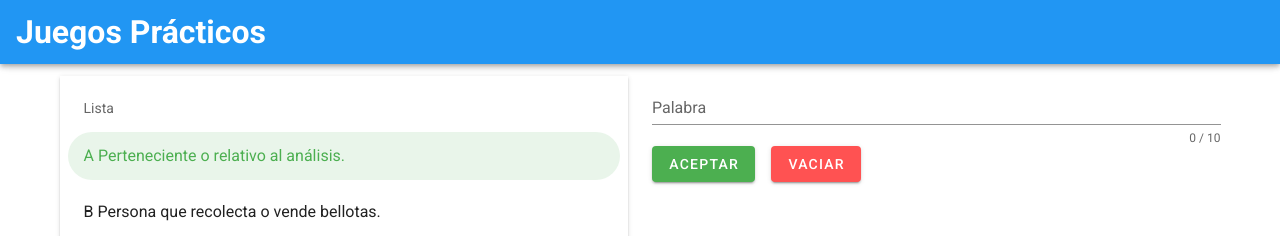
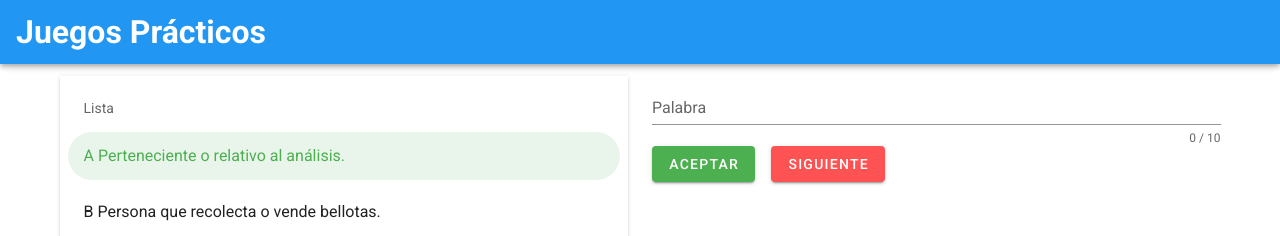
Before and after one commit to fasalgad/ruleta-palabras, a Vue app: page /ruleta in a window 1280 px wide. Shown: the top 236 px of the page. Built offline with nearby package versions, Linux system fonts and the light colour scheme.

Commit message:
Cambio todo  base

```diff
--- a/src/components/Ingreso.vue
+++ b/src/components/Ingreso.vue
@@ -49,8 +49,8 @@
             Aceptar
           </v-btn>
 
-          <v-btn color="error" class="mr-4" @click="reset">
-            Vaciar
+          <v-btn color="error" class="mr-4" @click="saltar">
+            Siguiente
           </v-btn>
         </v-form>
       </v-col>
@@ -269,12 +269,10 @@ export default {
     seleccionado (palabra) {
       console.log(palabra)
     },
-    reset () {
-      console.log('Reestableciendo')
+    saltar () {
+      console.log('Saltando')
     },
-    agregarpalabra () {
-      this.NuevaPalabra = ''
-    },
+
     validate () {
       if (this.$refs.form.validate()) {
         console.log(this.termino)
```
